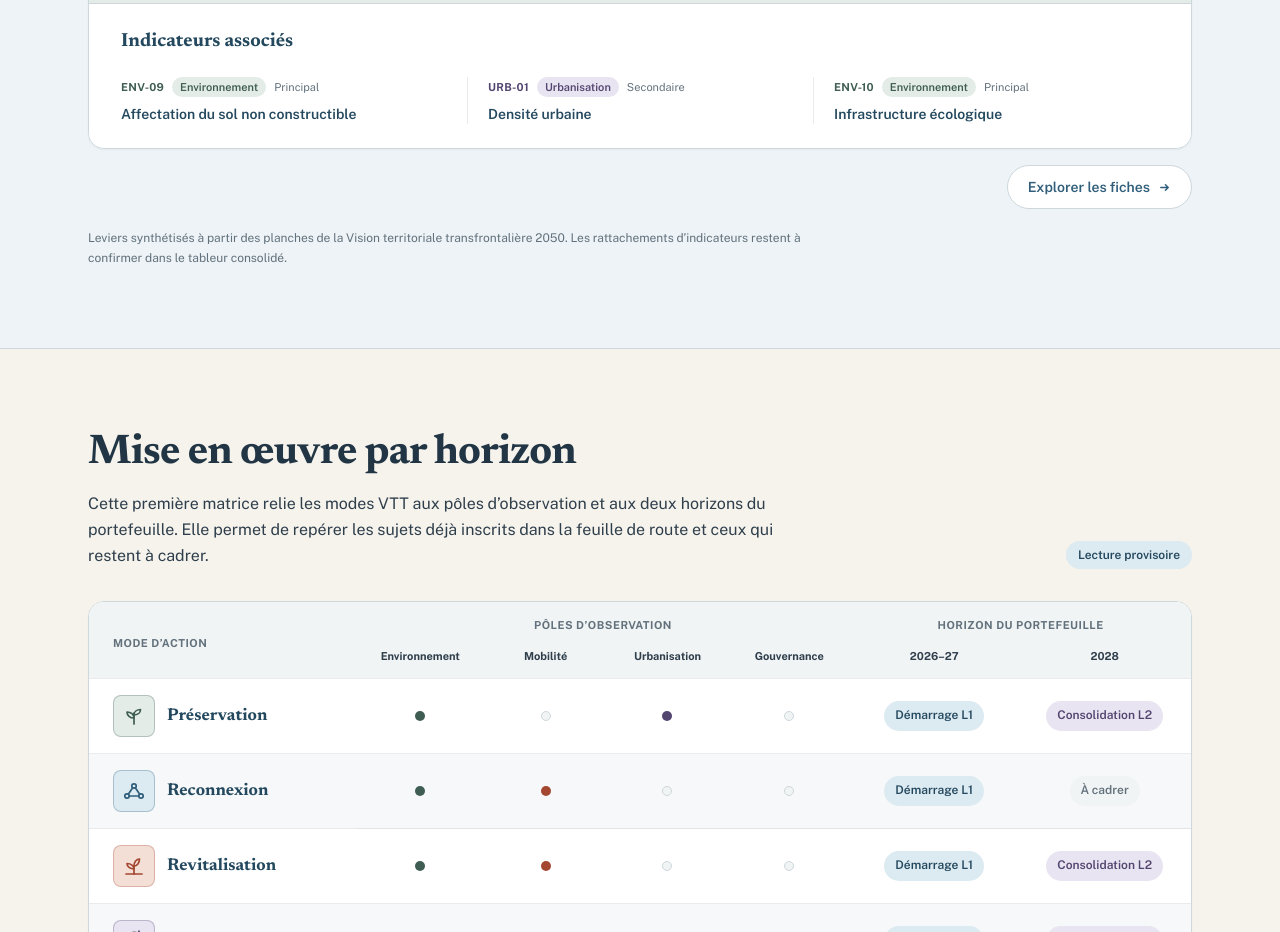
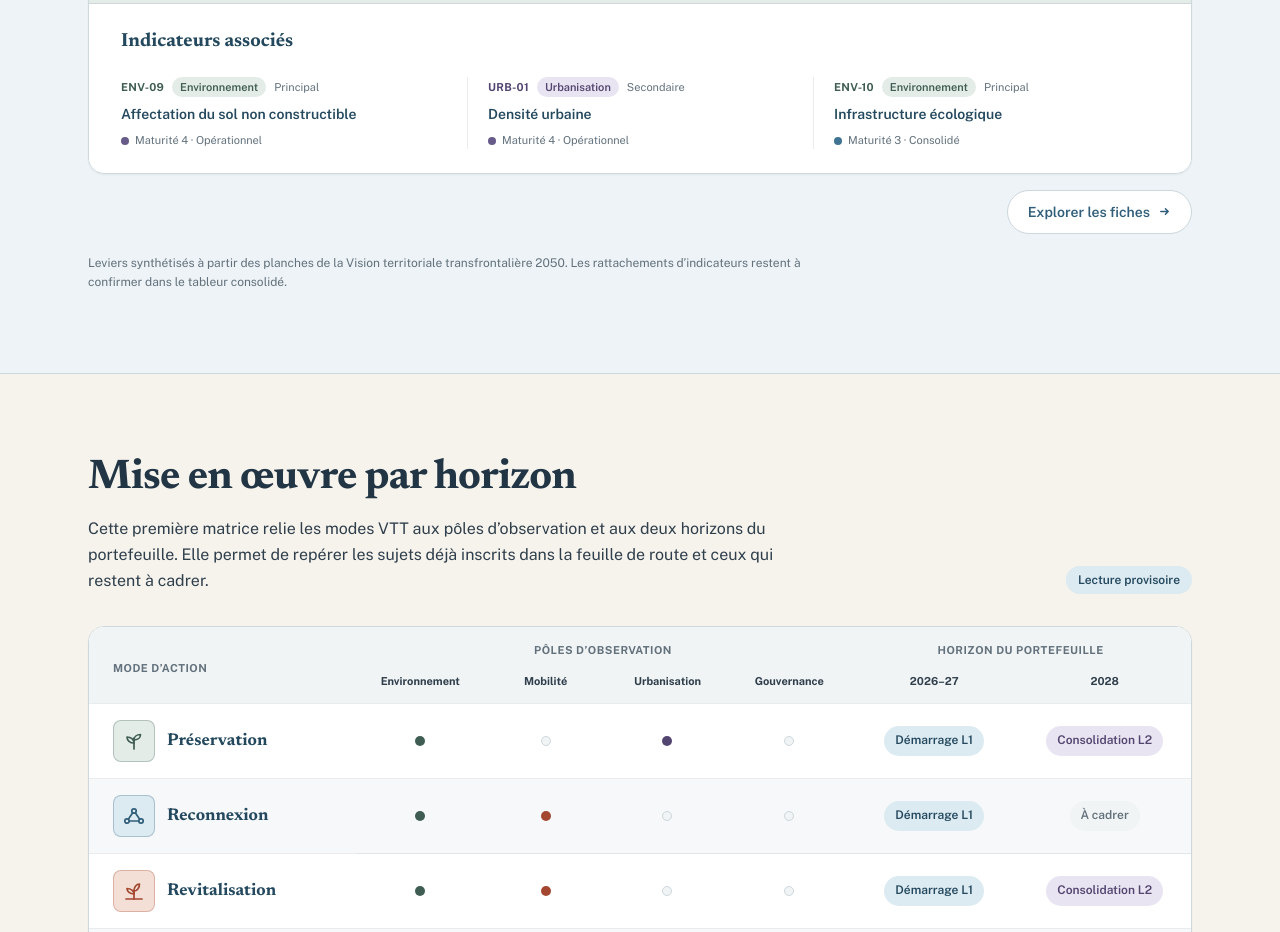
Before and after one commit to action-situee/projet-popgg-atelier2, a React (Vite) app: page / in a window 1280 px wide. Shown: the part 3240-4172 px from the top of the page. Built offline with nearby package versions, Linux system fonts and the light colour scheme; the HTML template or start-up script is replaced by a standard one.

Commit message:
Affiche la maturite des indicateurs associes

```diff
--- a/src/App.tsx
+++ b/src/App.tsx
@@ -1441,6 +1441,16 @@ export default function App() {
                           <span className="text-[11px]" style={{ color: "var(--color-text-muted)" }}>{relation}</span>
                         </div>
                         <p className="mt-2 text-sm font-semibold leading-snug" style={{ color: "var(--color-primary-strong)" }}>{ind.nom}</p>
+                        <div className="mt-2 flex items-center gap-1.5">
+                          <span
+                            aria-hidden="true"
+                            className="shrink-0 rounded-full"
+                            style={{ width: 8, height: 8, background: maturiteColor[ind.maturite] }}
+                          />
+                          <span className="text-[11px]" style={{ color: "var(--color-text-muted)" }}>
+                            Maturité {ind.maturite} · {maturiteLabel[ind.maturite]}
+                          </span>
+                        </div>
                       </li>
                     );
                   })}
```
Also changed, not shown: 1 other file (tests, documents, lock files or other folders).
